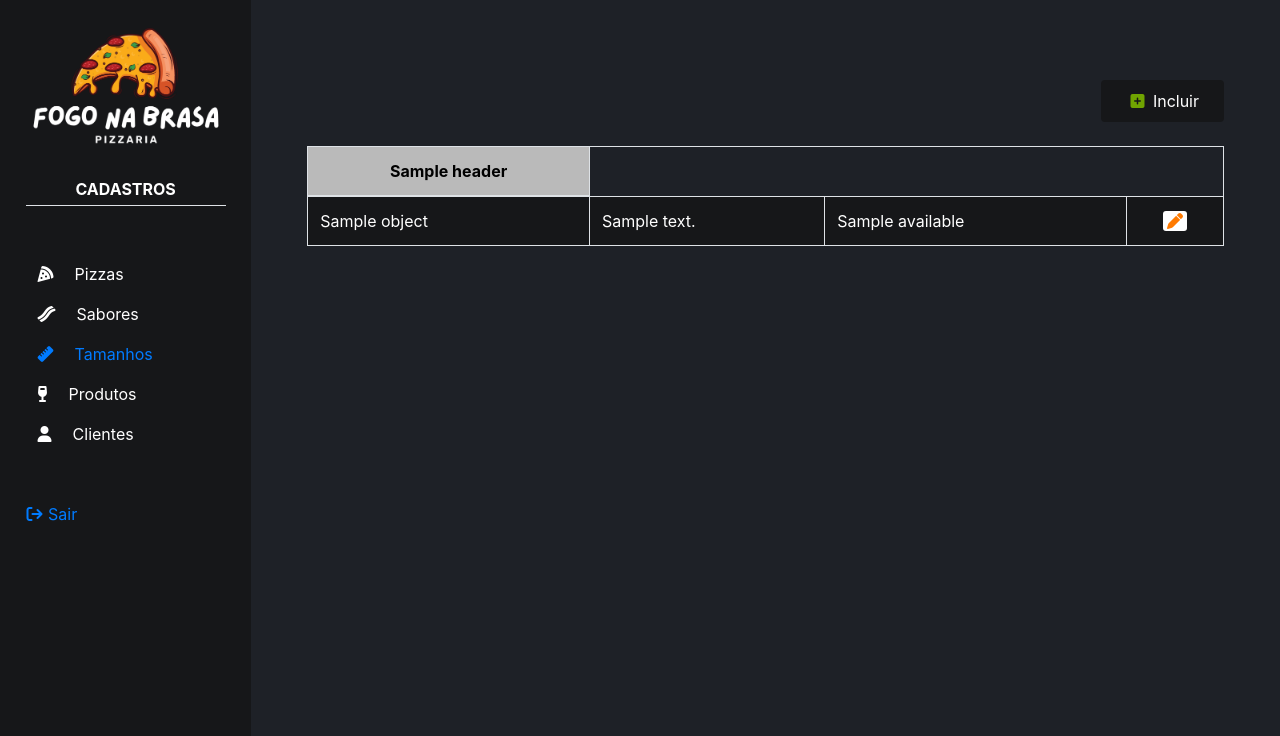
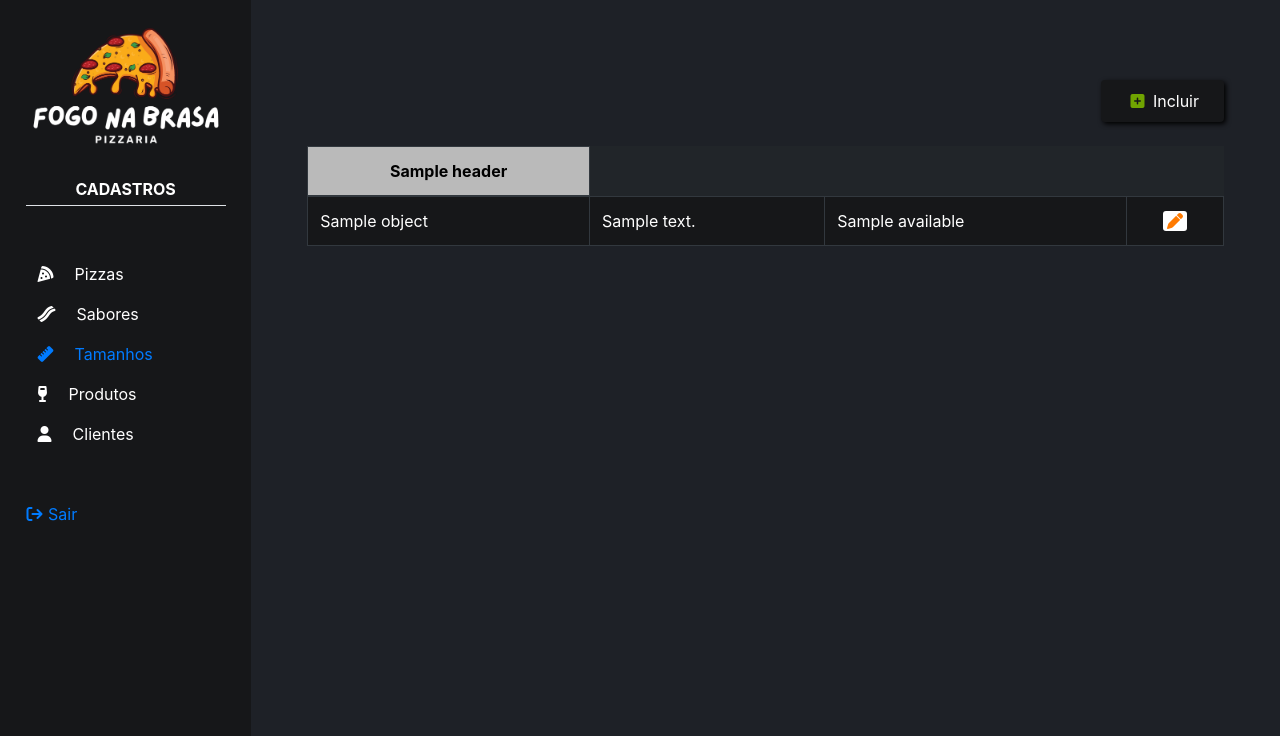
Before and after one commit to MaxNstk/pizzaria_fogo_brasa, a Django app: template templates/size_list.html in a window 1280 px wide. Shown: the part 64-800 px from the top of the page. Run offline with Django 4.2, Linux system fonts and the light colour scheme; the template is opened without the code that fills it: most values are stand-ins (such as "Sample title", 1, 10 or a date in 2020); some libraries are stand-ins or nearby versions; some web fonts are replaced.

Commit message:
ajustes generic _form e generic_list

```diff
--- a/templates/admin_home.html
+++ b/templates/admin_home.html
@@ -90,11 +90,13 @@ body{
 #button-group button{
     background-color: #161719;
     color: #FFFFFF;
+    box-shadow: 2px 2px 5px #000000;
 }
 
 #generic-form{
     background-color: #161719;
     color: #FFFFFF;
+    box-shadow: 2px 2px 5px #000000;
 }
 
 </style>
--- a/templates/generic_list.html
+++ b/templates/generic_list.html
@@ -5,7 +5,7 @@
     <div id="button-group" class="text-right my-4">
         <button class="btn px-4 py-2"><span style="color: #70A401;"><i class="fa-solid fa-square-plus p-1"></i></span>&nbsp;Incluir</button>
     </div>
-    <table id="list-table" class="table table-bordered">
+    <table id="list-table" class="table table-bordered table-dark">
         <thead>
             <tr>
                 {% for header in headers %}
```
